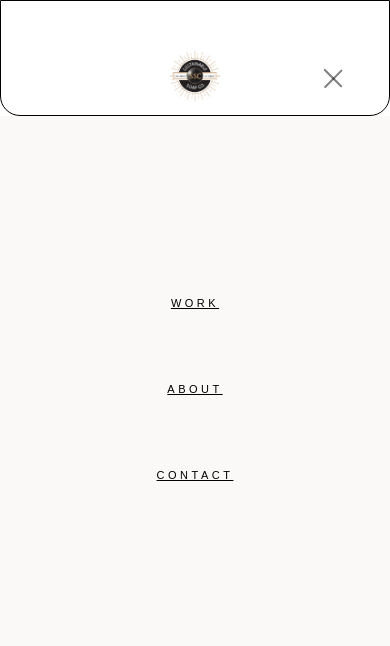
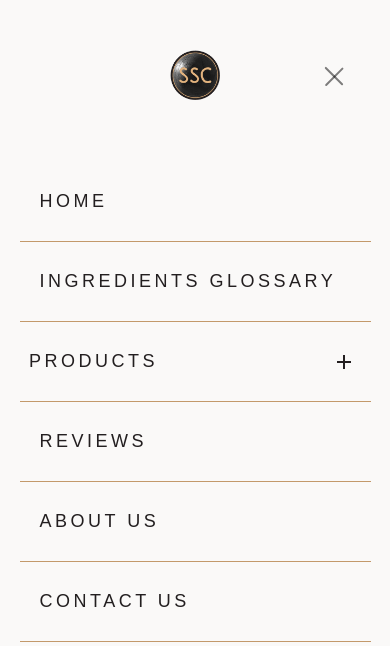
Before and after one commit to cynthiaeddy/ssc, a React (Create React App) app in the folder client/: page / in a window 390 px wide. Both pictures are taken after a click on the element 356 px from the left and 58 px from the top of the page. Shown: the top 646 px of the page. Built offline with nearby package versions, Linux system fonts and the light colour scheme; a web font is replaced by a local one.

Commit message:
mobile navbar open styled

```diff
--- a/client/src/App.css
+++ b/client/src/App.css
@@ -55,7 +55,7 @@ html {
   width: 100vw;
 font-family: mr-eaves-xl-modern, sans-serif;
   font-style: normal;
-  text-align: center;
+  text-align: left;
   background: #FAF9F8;
   overflow-y: scroll;
   content: '';
--- a/client/src/App.js
+++ b/client/src/App.js
@@ -31,7 +31,7 @@ const App = () =>{
   )
   return (
     <div className='AppContainer'>
-       <Home />
+       {/* <Home /> */}
       <Router>
         {/* <ScrollToTop /> */}
         {!isMobile ? <Navbar /> : <NavbarMobile />}
--- a/client/src/components/Navbars/NavbarMobile.css
+++ b/client/src/components/Navbars/NavbarMobile.css
@@ -1,99 +1,101 @@
+/* Reset & Global Styles */
+* {
+  margin: 0;
+  padding: 0;
+  border: 0;
+  box-sizing: border-box;
+  font-size: 1.8rem;
+  font-style: normal;
+  font-weight: 400;
+  line-height: 3.5rem;
+  letter-spacing: 0.35rem;
+  text-transform: uppercase;
+  text-decoration: none !important;
+}
+
+a,
+.mobile_nav-links,
+.mobile_nav-links:link,
+.mobile_nav-links:visited,
+.mobile_nav-links:hover,
+.mobile_nav-links:active {
+  color: inherit;
+  text-decoration: none !important;
+}
+
+/* Navbar Container */
 #navbar-mobile {
   position: fixed;
   z-index: 100;
   top: 0;
   width: 100%;
-  background: white
-
-}
-a #navbar-mobile  {
-  color: rgba(0,0,0,.5);
+  background: #FAF9F8;
 }
 
-
+/* Logo Area */
 .logo {
   width: 50px;
 }
-  .Navbar-logo {
-    margin-top: 1.5rem
+
+.Navbar-logo,
+.navbar-logo.mobile {
+  margin-top: 5rem;
 }
 
-  * {
-    margin: 0;
-    padding: 0;
-    border: 0;
-  /* text-align: center; */
-  /* font-family: neue-haas-grotesk-text, sans-serif; */
-  font-size: 1.1rem;
-  font-style: normal;
-  font-weight: 400;
-  line-height: 3.5rem;
-  letter-spacing: .35rem;
-  text-transform: uppercase;
-  text-decoration-style: none;
+.navbar-spacer {
+  width: 6.5rem;
 }
 
-li:first-child {
-  padding-left: 20px;
-}
 .navbar-mobile-top {
   display: flex;
   justify-content: space-between;
   align-items: center;
-  border: .75px solid black;
-  border-radius: 0rem 0rem 2rem 2rem;
   width: 100%;
 }
 
+/* Nav Menu Toggle Area */
+.navbar-mobile_menu {
+  cursor: pointer;
+}
 
-.nav-item_mobile{
+/* Active vs Hidden Mobile Menu */
+.navbar-mobile {
+  padding: 0;
+}
+
+.navbar-mobile.active {
+  display: flex;
+  height: 100vh;
+  background: #FAF9F8;
+  flex-direction: column;
+  padding-top: 5rem;
+      width: 90%;
+    margin: auto;
+}
+
+.navbar-mobile.not-active {
+  display: none;
+}
+
+/* Nav Items */
+.nav-item_mobile {
   padding: 20px;
   display: flex;
   flex-direction: column;
-  align-items: center
-}
-.navbar-spacer {
-  width: 6.5rem
-}
-.navbar-logo.mobile {
-  margin-top: 5rem
+  align-items: center;
 }
 
-ul.navbar-mobile {
-  padding: 0
-}
-.nav-item.mobile {
-  padding: 2rem
-}
-.nav-item.mobile.top {
-  margin-top:20%
-}
-
-.mobile_nav-links {
-  color: black
-}
-.navbar-mobile.active {
-  display: flex;
-  height: 100vh;
-  background:#FAF9F8;
-  flex-direction: column;
-  padding-top: 15rem
-
-
-
-  }
-
-  .navbar-mobile.not-active {
-    display: none
-  }
+/* Active Indicator Icon */
 .navActive_visable {
   width: 1.1rem;
   visibility: visible;
 }
+
 .navActive_visable.hidden {
-    visibility: hidden
+  visibility: hidden;
 }
 
+/* Hover States */
 .hover_item {
   display: flex;
   flex-direction: column;
@@ -104,3 +106,168 @@ ul.navbar-mobile {
 .hover_item.hover {
   font-weight: 600;
 }
+
+/* Accordion Link (Navlink) Styling */
+.navlink {
+  display: flex;
+  flex-direction: column;
+  position: relative;
+  width: 342px;
+  border-bottom: 1px solid #c3996b;
+}
+
+.navlink.accordian-true {
+  align-items: center;
+}
+
+.navlink.accordian-false {
+  align-items: flex-start;
+}
+
+.navlink.default {
+  gap: 10px;
+  height: 80px;
+  justify-content: center;
+}
+
+.navlink.expanded.accordian-true {
+  padding: 20px 15px;
+}
+
+.navlink.default.accordian-true {
+  justify-content: center;
+}
+
+/* Accordion Content Blocks */
+.hover-words {
+  display: inline-flex;
+  flex: 0 0 auto;
+  position: relative;
+}
+
+.navlink.accordian-true .hover-words {
+  align-items: flex-start;
+  margin: -10px 0;
+}
+
+.navlink.accordian-false .hover-words {
+  align-items: center;
+  gap: 209px;
+}
+
+/* INGREDIENTS label and substructure */
+.INGREDIENTS,
+.text-wrapper {
+  position: relative;
+  color: #231f20;
+  font-family: var(--nav-text-font-family);
+  font-size: var(--nav-text-font-size);
+  font-style: var(--nav-text-font-style);
+  font-weight: var(--nav-text-font-weight);
+  letter-spacing: var(--nav-text-letter-spacing);
+  line-height: var(--nav-text-line-height);
+  white-space: nowrap;
+  width: fit-content;
+}
+
+.navlink.accordian-true .INGREDIENTS {
+  display: flex;
+  align-items: center;
+  justify-content: space-between;
+  height: 40px;
+  width: 312px;
+}
+
+.navlink.default.accordian-false .INGREDIENTS {
+  margin-top: -1px;
+}
+
+.navlink.hover .INGREDIENTS {
+  color: #94693d;
+}
+
+/* Icons */
+.vector {
+  height: 14px;
+  width: 14px;
+}
+
+.add {
+  height: 24px;
+  width: 24px;
+}
+
+/* Expanded Accordion Section */
+.div {
+  display: flex;
+  align-items: center;
+  justify-content: space-between;
+  height: 40px;
+  width: 312px;
+}
+
+.sublink {
+  display: flex;
+  flex-direction: column;
+  align-items: center;
+  justify-content: center;
+  width: 293px;
+}
+
+.hover-sublink {
+  display: flex;
+  align-items: center;
+  justify-content: center;
+  align-self: stretch;
+  width: 100%;
+  padding: 12px 0 12px 12px;
+  gap: 10px;
+}
+
+.text-wrapper-2 {
+  flex: 1;
+  margin-top: -1px;
+  color: #231f20;
+  font-family: var(--nav-text-font-family);
+  font-size: var(--nav-text-font-size);
+  font-style: var(--nav-text-font-style);
+  font-weight: var(--nav-text-font-weight);
+  letter-spacing: var(--nav-text-letter-spacing);
+  line-height: var(--nav-text-line-height);
+  position: relative;
+}
+
+
+.nav-item_mobile {
+  padding: 0;
+  margin: 0;
+  /* widthx: 90% */
+}
+
+.mobile_nav-links {
+  display: flex;
+  align-items: center;
+  justify-content: space-between;
+  width: 100%;
+  padding: 2rem 2rem;
+  border-bottom: 1px solid #c3996b;
+  text-decoration: none;
+  color: black;
+  font-family: var(--nav-text-font-family);
+  font-size: 1.6rem;
+  text-transform: uppercase;
+}
+
+.same-line {
+  display: flex;
+  align-items: center;
+  gap: 0.5rem;
+  margin-left: -10px
+}
+/* Hover effect for all mobile nav links */
+.mobile_nav-links,
+.hover-sublink .text-wrapper-2 {
+  color: #222;
+  transition: color 0.2s ease;
+  cursor: pointer;
+}
--- a/client/src/components/Navbars/NavbarMobile.js
+++ b/client/src/components/Navbars/NavbarMobile.js
@@ -1,37 +1,17 @@
 import { useState } from 'react'
-import { NavLink } from 'react-router-dom'
 import './NavbarMobile.css'
-import logo from '../../assets/logo.png'
+import logo from '../../assets/bug.png'
 import MenuButton from './MenuButton'
-import navActive from '../../assets/bug.png'
+import { Navlink } from './Navlink'
+
+
 
 export const NavbarMobile = () => {
   const [isMenuOpen, setIsMenuOpen] = useState(false)
-  const [hoverAbout, setHoverAbout] = useState(false)
-  const [hoverContact, setHoverContact] = useState(false)
-  const [hoverWork, setHoverWork] = useState(false)
-
+  const [isAnyExpanded, setIsAnyExpanded] = useState(false)
   const toggleMenu = () => {
-    setIsMenuOpen(!isMenuOpen)
-  }
-
-  const handleMouseInAbout = () => {
-    setHoverAbout(true)
-  }
-  const handleMouseOutAbout = () => {
-    setHoverAbout(false)
-  }
-  const handleMouseInContact = () => {
-    setHoverContact(true)
-  }
-  const handleMouseOutContact = () => {
-    setHoverContact(false)
-  }
-  const handleMouseInWork = () => {
-    setHoverWork(true)
-  }
-  const handleMouseOutWork = () => {
-    setHoverWork(false)
+    setIsMenuOpen(prev => !prev)
+    setIsAnyExpanded(false)
   }
 
   return (
@@ -45,99 +25,36 @@ export const NavbarMobile = () => {
           <MenuButton isOpen={isMenuOpen} />
         </div>
       </div>
+
+      {isMenuOpen && (
         <ul className={`navbar-mobile ${isMenuOpen ? 'active' : 'not-active'}`}>
-        {' '}
           <li className='nav-item_mobile'>
-          <NavLink
-            to='/work'
-            className='mobile_nav-links'
-            activeClassName='mobile_active'
-            onClick={toggleMenu}
-            onMouseEnter={handleMouseInWork}
-            onMouseLeave={handleMouseOutWork}
-          >
-            {hoverWork ? (
-              <div className='hover_item hover'>
-                Work
-                <img
-                  src={navActive}
-                  className='navActive_visable'
-                  alt='navActive'
-                />
-              </div>
-            ) : (
-              <div className='hover_item'>
-                work
-                <img
-                  src={navActive}
-                  className='navActive_visable hidden'
-                  alt='navActive'
-                />
-              </div>
-            )}
-          </NavLink>
+            <Navlink to='/home' text='home' onClick={toggleMenu} setAnyExpanded={setIsAnyExpanded} />
           </li>
           <li className='nav-item_mobile'>
-          <NavLink
-            to='/about'
-            className='mobile_nav-links'
-            activeClassName='mobile_active'
-            onClick={toggleMenu}
-            onMouseEnter={handleMouseInAbout}
-            onMouseLeave={handleMouseOutAbout}
-          >
-            {hoverAbout ? (
-              <div className='hover_item hover'>
-                about
-                <img
-                  src={navActive}
-                  className='navActive_visable'
-                  alt='navActive'
-                />
-              </div>
-            ) : (
-              <div className='hover_item'>
-                about
-                <img
-                  src={navActive}
-                  className='navActive_visable hidden'
-                  alt='navActive'
-                />
-              </div>
-            )}
-          </NavLink>
+            <Navlink to='/ingredients' text='ingredients glossary' onClick={toggleMenu} setAnyExpanded={setIsAnyExpanded} />
           </li>
           <li className='nav-item_mobile'>
-          <NavLink
-            to='/contact'
-            className='mobile_nav-links'
-            activeClassName='mobile_active'
-            onClick={toggleMenu}
-            onMouseEnter={handleMouseInContact}
-            onMouseLeave={handleMouseOutContact}
-          >
-            {hoverContact ? (
-              <div className='hover_item hover'>
-                contact
-                <img
-                  src={navActive}
-                  className='navActive_visable'
-                  alt='navActive'
+            <Navlink
+              to='/products'
+              text='products'
+              accordian={true}
+              onClick={() => {}}
+              isAnyExpanded={isAnyExpanded}
+              setAnyExpanded={setIsAnyExpanded}
             />
-              </div>
-            ) : (
-              <div className='hover_item'>
-                contact
-                <img
-                  src={navActive}
-                  className='navActive_visable hidden'
-                  alt='navActive'
-                />
-              </div>
-            )}
-          </NavLink>
+          </li>
+          <li className='nav-item_mobile'>
+            <Navlink to='/reviews' text='reviews' onClick={toggleMenu} setAnyExpanded={setIsAnyExpanded} />
+          </li>
+            <li className='nav-item_mobile'>
+            <Navlink to='/about' text='about us' onClick={toggleMenu} setAnyExpanded={setIsAnyExpanded} />
+          </li>
+            <li className='nav-item_mobile'>
+            <Navlink to='/contact' text='contact us' onClick={toggleMenu} setAnyExpanded={setIsAnyExpanded} />
           </li>
         </ul>
+      )}
     </nav>
   )
 }
--- /dev/null
+++ b/client/src/components/Navbars/Navlink.js
@@ -0,0 +1,84 @@
+import { useState } from 'react'
+import { NavLink } from 'react-router-dom'
+import './NavbarMobile.css'
+import add1 from '../../assets/add_1.png'
+import vector from '../../assets/vector.png'
+
+
+export const Navlink = ({
+  to,
+  className = '',
+  text = 'INGREDIENTS',
+  accordian = false,
+  stateProp = 'default',
+  onClick,
+  isAnyExpanded,
+  setAnyExpanded,
+}) => {
+  const [navState, setNavState] = useState(stateProp)
+
+  const handleMouseEnter = () => {
+    if (!accordian && navState === 'default') setNavState('hover')
+  }
+
+  const handleMouseLeave = () => {
+    if (!accordian && navState === 'hover') setNavState('default')
+  }
+
+  const handleClick = () => {
+    if (accordian) {
+      const willExpand = navState === 'default'
+      setNavState(willExpand ? 'expanded' : 'default')
+      setAnyExpanded(willExpand)
+    } else {
+      setAnyExpanded(false)
+      onClick?.()
+    }
+  }
+
+  return (
+    <NavLink
+      to={to}
+      className={({ isActive }) =>
+        `mobile_nav-links ${className} navlink accordian-${accordian} ${navState} ${
+          isActive ? 'mobile_active' : ''
+        }`
+      }
+      onMouseEnter={handleMouseEnter}
+      onMouseLeave={handleMouseLeave}
+      onClick={handleClick}
+    >
+      {(!accordian || navState === 'default') && (
+        <div className='hover-words'>
+          <div className='INGREDIENTS'>
+            {!accordian ? (
+              <>{text}</>
+            ) : (
+              <>
+                <div className='text-wrapper same-line'>{text}</div>
+                <img className='vector' alt='Vector' src={vector} />
+              </>
+            )}
+          </div>
+        </div>
+      )}
+
+      {accordian && navState === 'expanded' && (
+        <>
+          <div className='div'>
+            <div className='text-wrapper same-line'>{text}</div>
+            <img className='add' alt='Add' src={add1} />
+          </div>
+
+          <div className='sublink'>
+            {['SOAPS', 'LOTIONS', 'HAIRCARE', 'GIFT SETS'].map(label => (
+              <div className='hover-sublink' key={label}>
+                <div className='text-wrapper-2'>{label}</div>
+              </div>
+            ))}
+          </div>
+        </>
+      )}
+    </NavLink>
+  )
+}
--- /dev/null
+++ b/client/src/pages/Home/Home.css
@@ -0,0 +1,5 @@
+.HomeContainer {
+  width: 100%;
+  margin: auto;
+  margin-top: 12rem
+}
--- a/client/src/pages/Home/Home.js
+++ b/client/src/pages/Home/Home.js
@@ -1,4 +1,4 @@
-
+import './Home.css'
 
 export const Home = () => {
 
@@ -6,7 +6,9 @@ export const Home = () => {
 
   return (
 
-          <h1>Welcome to the Home Page</h1>
+    <div className='HomeContainer'>
+      <h1>Welcome to the Home Page</h1>
+      </div>
 
   )
 }
```
Also changed, not shown: client/src/assets/add_1.png (added), client/src/assets/vector.png (added). Lines whose indentation alone changed are shown as unchanged.
